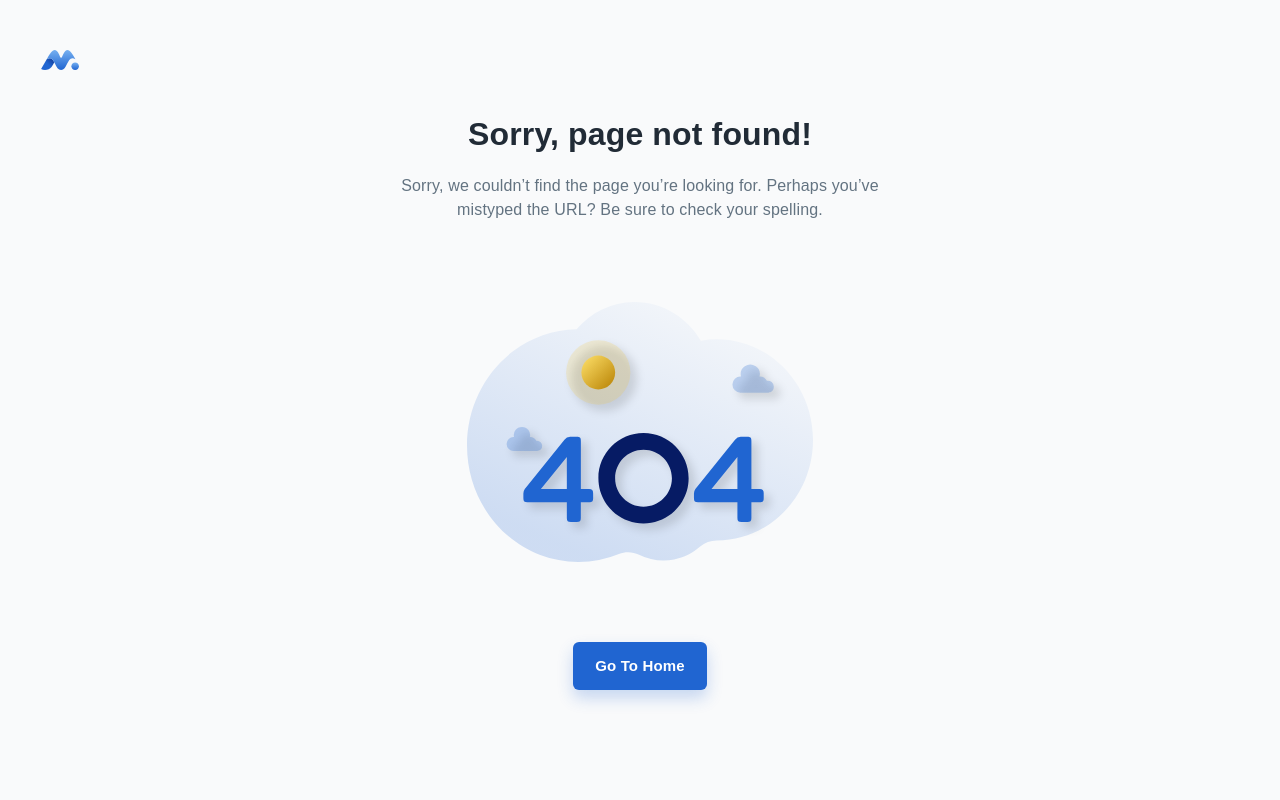
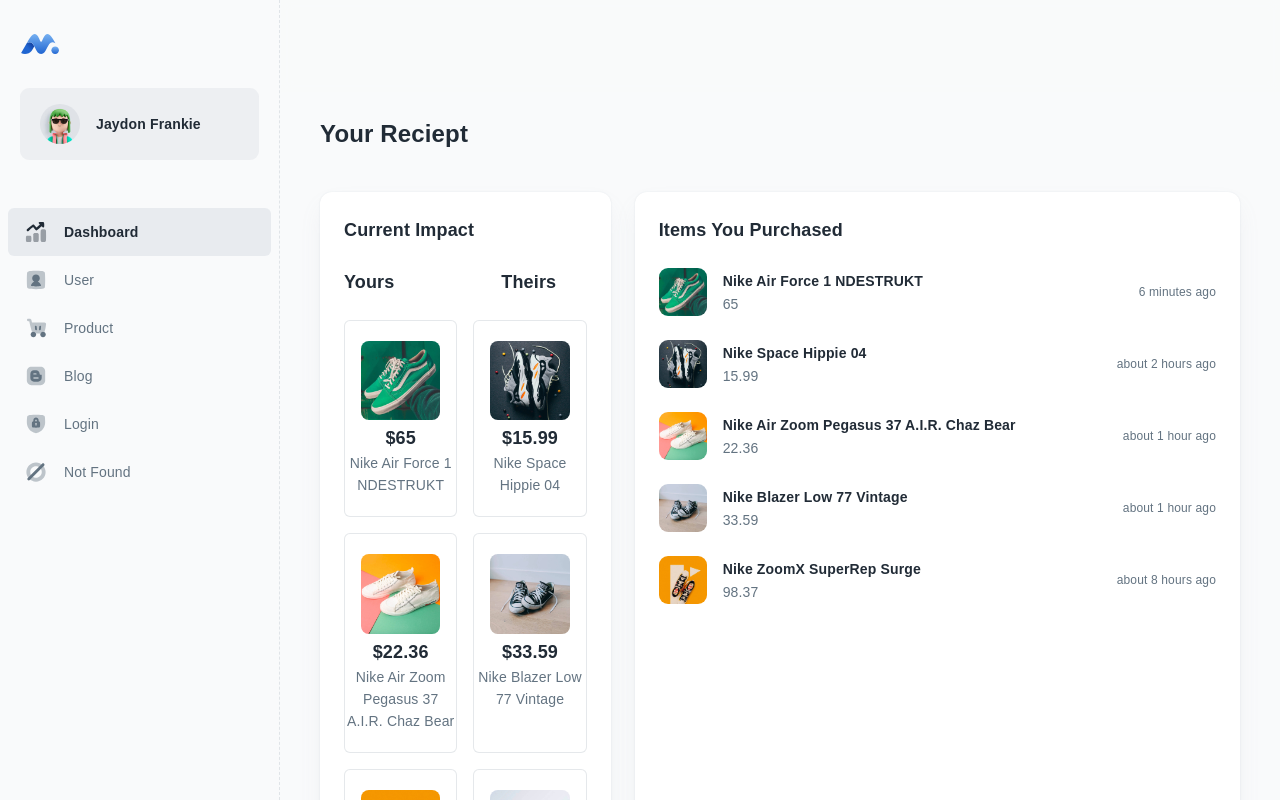
Before and after one commit to JeremyTubongbanua/CleanChoice, a React (Create React App) app: page /dashboard/app/1 in a window 1280 px wide. Before the commit this address led to /404. Shown: the top 800 px of the page. Built offline with nearby package versions, Linux system fonts and the light colour scheme; some icons are missing.

Commit message:
url parsing

```diff
--- a/src/pages/EcoCheckDashboard.js
+++ b/src/pages/EcoCheckDashboard.js
@@ -22,9 +22,29 @@
 
 import * as React from 'react';
 
+import { useParams } from 'react-router-dom';
+
+import { useState, useEffect } from 'react';
+
 // ----------------------------------------------------------------------
 
 export default function EcoCheckDashboard() {
+  const { items } = useParams();
+
+  const [items_, setItems] = useState([]);
+
+  useEffect(() => {
+    // parse url params
+    // dashboard/app/items[]=1&items[]=2&items[]=3
+
+    const result = items.split('&').map((item) => {
+      const [key, value] = item.split('=');
+      return { [key]: value };
+    });
+    setItems(result);
+    console.log(items_);
+  }, []);
+
   const theme = useTheme();
 
   return (
--- a/src/routes/routes.js
+++ b/src/routes/routes.js
@@ -21,12 +21,19 @@
       element: <DashboardLayout />,
       children: [
         { element: <Navigate to='/dashboard/app' />, index: true },
-        { path: 'app', element: <EcoCheckDashboard /> },
+        {
+          path: 'app',
+          element: <EcoCheckDashboard />,
+          children: [
+            { path: ':items', element: <EcoCheckDashboard /> },
+            { index: true, element: <EcoCheckDashboard /> },
+          ],
+        },
         { path: 'user', element: <UserPage /> },
         {
           path: 'products',
           children: [
-            { path: ':productId', element: <SingleProduct />  },
+            { path: ':productId', element: <SingleProduct /> },
             { index: true, element: <ProductsPage /> },
           ],
         },
--- a/src/sections/@dashboard/app/AppNewsUpdate.js
+++ b/src/sections/@dashboard/app/AppNewsUpdate.js
@@ -102,7 +102,7 @@
         </Link>
 
         <Typography variant='body2' sx={{ color: 'text.secondary' }} noWrap>
-          {description} hello
+          {description}
         </Typography>
       </Box>
 
--- a/src/sections/@dashboard/app/AppTrafficBySite.js
+++ b/src/sections/@dashboard/app/AppTrafficBySite.js
@@ -51,8 +51,14 @@
               variant='outlined'
               sx={{ py: 2.5, textAlign: 'center' }}
             >
-              <Box sx={{ mb: 0.5 }}>
-                <img src={site.image} alt={site.name} />
+              <Box sx={{ mb: 0.5, mx: 2 }}>
+                <img
+                  src={site.image}
+                  alt={site.name}
+                  style={{
+                    borderRadius: '10%',
+                  }}
+                />
               </Box>
 
               <Typography variant='h6'>
```
